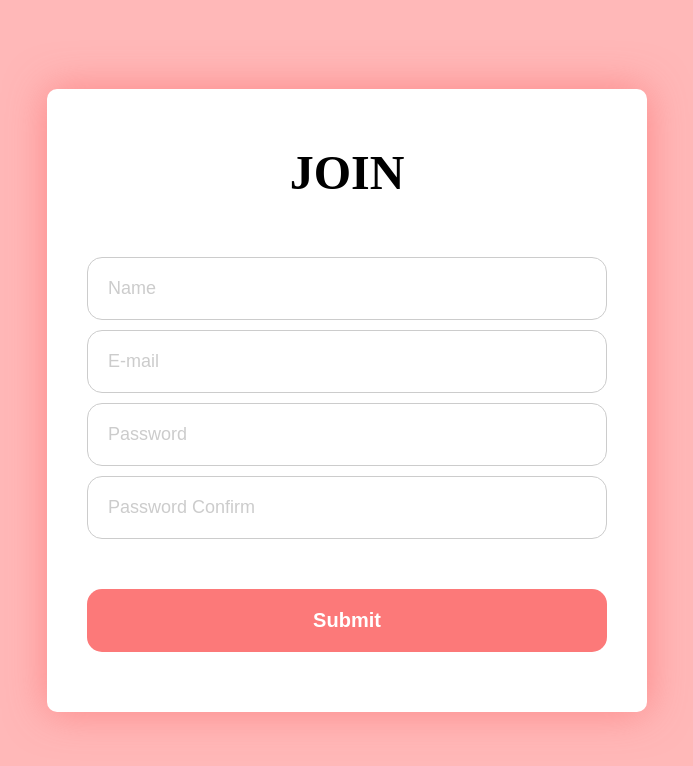
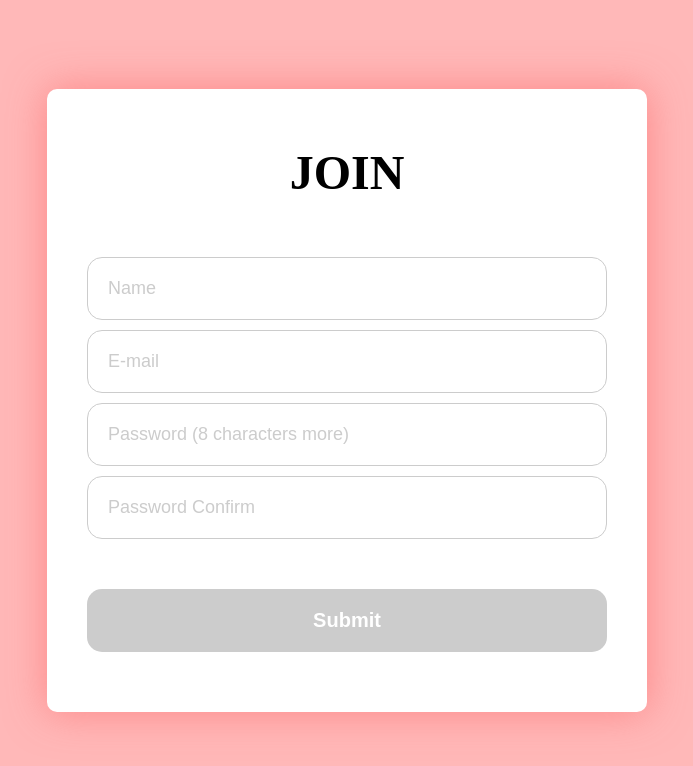
Before and after one commit to hdy86/login-todo, a React (Create React App) app: page /join in a window 1280 px wide. Shown: the top 766 px of the page, without its empty margins (293-986 px from the left). Built offline with nearby package versions, Linux system fonts and the light colour scheme.

Commit message:
컴포넌트로 수정, 퍼블 단계 기능 구현

```diff
--- a/src/routes/Join.js
+++ b/src/routes/Join.js
@@ -1,4 +1,9 @@
 import styled from "styled-components";
+import { useState } from "react";
+import { theme } from "../theme";
+import Input from "../components/TextInput";
+import Btn from "../components/Btn";
+import Modal from "../components/ConfirmModal";
 
 const Wrapper = styled.div`
   display: flex;
@@ -6,16 +11,16 @@ const Wrapper = styled.div`
   justify-content: center;
   width: 100vw;
   height: 100vh;
-  background: #ffb8b8;
+  background: ${(props) => props.theme.pink.pink};
 `;
 const Container = styled.div`
   width: 90%;
   max-width: 600px;
   padding: 60px 40px;
   border-radius: 10px;
-  background: #fff;
+  background: ${(props) => props.theme.white};
   box-sizing: border-box;
-  box-shadow: 0 0 40px rgba(252, 121, 121, 0.8);
+  box-shadow: 0 0 40px ${(props) => props.theme.pink.opacity};
 
   @media all and (max-width: 767px) {
     padding: 40px 20px;
@@ -33,47 +38,112 @@ const Form = styled.form`
   flex-direction: column;
   gap: 10px;
   margin-top: 60px;
-`;
-const Input = styled.input`
-  padding: 20px;
-  border: 1px solid #ccc;
-  border-radius: 15px;
-  font-size: 18px;
-  color: #222;
 
-  &::placeholder {
-    color: #ccc;
-  }
-  &:focus {
-    border: 1px solid transparent;
-    outline: 2px solid #fc7979;
+  button {
+    margin-top: 40px;
   }
 `;
-const Button = styled.button`
-  padding: 20px;
-  margin-top: 40px;
-  border: none;
-  border-radius: 15px;
-  background: #fc7979;
-  font-size: 20px;
-  color: #fff;
-  font-weight: bold;
-  cursor: pointer;
+const ErrMsg = styled.p`
+  color: ${(props) => props.theme.red};
 `;
 
 function Join() {
+  const [nameValue, setNameValue] = useState("");
+  const [emailValue, setEmailValue] = useState("");
+  const [pwValue, setPwValue] = useState("");
+  const [pwConfirmValue, setPwConfirmValue] = useState("");
+  const [pwMsg, setPwMsg] = useState("");
+  const [emailMsg, setEmailMsg] = useState("");
+  const [modal, setModal] = useState(false);
+
+  let disabledBtn = false;
+  nameValue.length !== 0 &&
+  emailValue.length !== 0 &&
+  pwValue.length !== 0 &&
+  pwConfirmValue.length !== 0
+    ? (disabledBtn = true)
+    : (disabledBtn = false);
+
+  const onValid = (e) => {
+    e.preventDefault();
+
+    // 회원가입 조건
+    if (emailValue.includes("@")) {
+      setEmailMsg("");
+      if (pwValue === pwConfirmValue) {
+        if (pwValue.length >= 8) {
+          setPwMsg("");
+          setModal(true);
+        } else {
+          setPwMsg("비밀번호가 너무 짧습니다.");
+        }
+      } else {
+        setPwMsg("비밀번호가 일치하지 않습니다.");
+      }
+    } else {
+      setEmailMsg("올바른 이메일 주소를 입력해주세요.");
+    }
+  };
+
   return (
     <Wrapper>
       <Container>
         <Title>JOIN</Title>
-        <Form>
-          <Input type="text" placeholder="Name" />
-          <Input type="text" placeholder="E-mail" />
-          <Input type="password" placeholder="Password" />
-          <Input type="password" placeholder="Password Confirm" />
-          <Button>Submit</Button>
+        <Form onSubmit={onValid}>
+          <Input
+            type="text"
+            placeholder="Name"
+            value={nameValue}
+            onChange={(e) => setNameValue(e.target.value)}
+            focusColor={theme.pink.darker}
+          />
+          <Input
+            type="text"
+            placeholder="E-mail"
+            value={emailValue}
+            onChange={(e) => {
+              setEmailValue(e.target.value);
+              setEmailMsg("");
+            }}
+            focusColor={theme.pink.darker}
+          />
+          {emailMsg.length !== 0 && <ErrMsg>➔ {emailMsg}</ErrMsg>}
+          <Input
+            type="password"
+            placeholder="Password (8 characters more)"
+            value={pwValue}
+            onChange={(e) => {
+              setPwValue(e.target.value);
+              setPwMsg("");
+            }}
+            focusColor={theme.pink.darker}
+          />
+          <Input
+            type="password"
+            placeholder="Password Confirm"
+            value={pwConfirmValue}
+            onChange={(e) => {
+              setPwConfirmValue(e.target.value);
+              setPwMsg("");
+            }}
+            focusColor={theme.pink.darker}
+          />
+          {pwMsg.length !== 0 && <ErrMsg>➔ {pwMsg}</ErrMsg>}
+          {disabledBtn ? (
+            <Btn text="Submit" btnColor={theme.pink.darker} />
+          ) : (
+            <Btn text="Submit" btnColor={theme.black.lighter} disabled={true} />
+          )}
         </Form>
       </Container>
+      {modal && (
+        <Modal
+          title="SignUp"
+          desc="Sign up is Complete."
+          btnText="Confirm"
+          onClick={() => setModal(false)}
+        />
+      )}
     </Wrapper>
   );
 }
--- a/src/routes/Login.js
+++ b/src/routes/Login.js
@@ -1,23 +1,27 @@
 import styled from "styled-components";
+import { useState } from "react";
 import { Link } from "react-router-dom";
+import { theme } from "../theme";
+import Input from "../components/TextInput";
+import Btn from "../components/Btn";
+import Modal from "../components/ConfirmModal";
 
-/* #ffcccc / #ffb8b8 / #fc7979, rgb(252, 121, 121) */
 const Wrapper = styled.div`
   display: flex;
   align-items: center;
   justify-content: center;
   width: 100vw;
   height: 100vh;
-  background: #ffb8b8;
+  background: ${(props) => props.theme.pink.pink};
 `;
 const Container = styled.div`
   width: 90%;
   max-width: 600px;
   padding: 60px 40px;
   border-radius: 10px;
-  background: #fff;
+  background: ${(props) => props.theme.white};
   box-sizing: border-box;
-  box-shadow: 0 0 40px rgba(252, 121, 121, 0.8);
+  box-shadow: 0 0 40px ${(props) => props.theme.pink.opacity};
 
   @media all and (max-width: 767px) {
     padding: 40px 20px;
@@ -36,54 +40,49 @@ const Form = styled.form`
   gap: 10px;
   margin: 60px 0 80px;
 `;
-const Input = styled.input`
-  padding: 20px;
-  border: 1px solid #ccc;
-  border-radius: 15px;
-  font-size: 18px;
-  color: #222;
-
-  &::placeholder {
-    color: #ccc;
-  }
-  &:focus {
-    border: 1px solid transparent;
-    outline: 2px solid #fc7979;
-  }
-`;
-const Button = styled.button`
-  padding: 20px;
-  border: none;
-  border-radius: 15px;
-  background: #fc7979;
-  font-size: 20px;
-  color: #fff;
-  font-weight: bold;
-  cursor: pointer;
-`;
 
 const BottomText = styled.div`
   text-align: center;
 
   span {
     font-size: 16px;
-    color: #aaa;
+    color: ${(props) => props.theme.black.veryLight};
   }
   a {
-    color: #fc7979;
+    color: ${(props) => props.theme.pink.darker};
     cursor: pointer;
   }
 `;
 
 function Login() {
+  const [failModal, setFailModal] = useState(false);
+  const [successModal, setSuccessModal] = useState(false);
+
+  const onSubmit = (e) => {
+    e.preventDefault();
+    if (true) {
+      setSuccessModal(true);
+    } else {
+      setFailModal(true);
+    }
+  };
+
   return (
     <Wrapper>
       <Container>
         <Title>LOGIN</Title>
-        <Form>
-          <Input type="text" placeholder="E-mail" />
-          <Input type="password" placeholder="Password" />
-          <Button>Submit</Button>
+        <Form onSubmit={onSubmit}>
+          <Input
+            type="text"
+            placeholder="E-mail"
+            focusColor={theme.pink.darker}
+          />
+          <Input
+            type="password"
+            placeholder="Password"
+            focusColor={theme.pink.darker}
+          />
+          <Btn text="Submit" btnColor={theme.pink.darker} />
         </Form>
         <BottomText>
           <span>Don't have an account? </span>
@@ -91,6 +90,22 @@ function Login() {
           <span>.</span>
         </BottomText>
       </Container>
+      {failModal && (
+        <Modal
+          title="Login Fail"
+          desc="Please check E-mail or Password."
+          btnText="Confirm"
+          onClick={() => setFailModal(false)}
+        />
+      )}
+      {successModal && (
+        <Modal
+          title="Login"
+          desc="Login is Complete."
+          btnText="Confirm"
+          onClick={() => setSuccessModal(false)}
+        />
+      )}
     </Wrapper>
   );
 }
```
